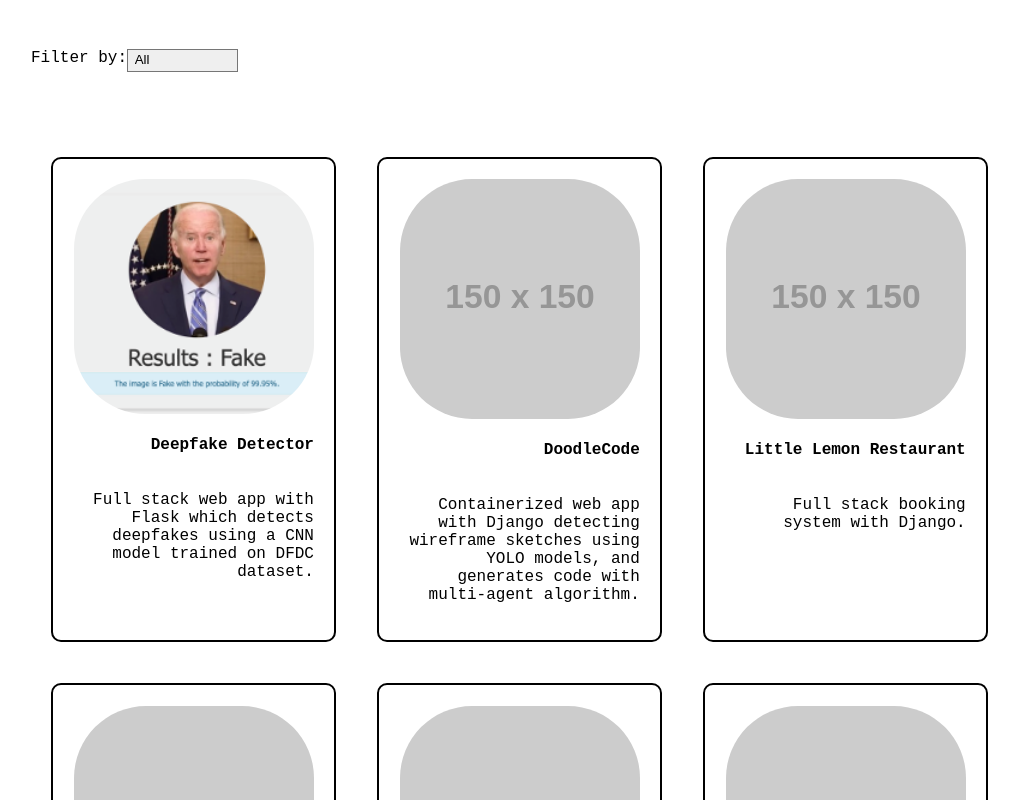
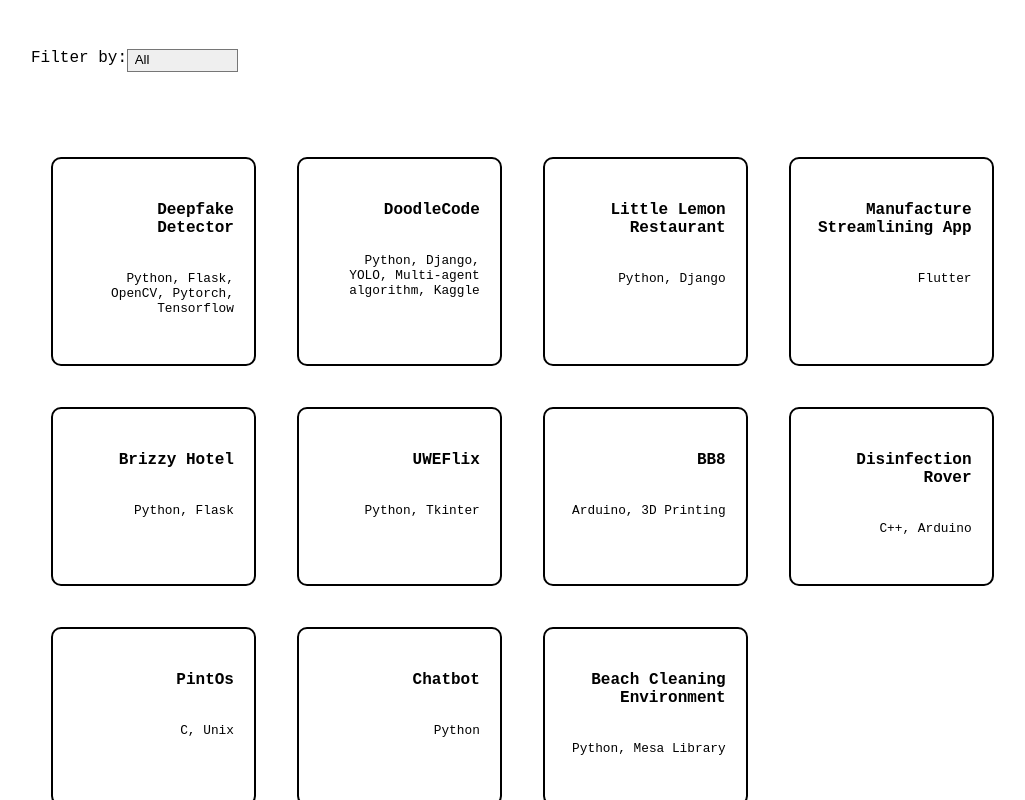
Before and after one commit to njiah/portfolio, a React (Create React App) app: page / in a window 1280 px wide. Shown: the part 920-1720 px from the top of the page, without its empty margins (33-1058 px from the left). Built offline with nearby package versions, Linux system fonts and the light colour scheme.

Commit message:
projects page

```diff
--- a/src/App.css
+++ b/src/App.css
@@ -210,13 +210,12 @@ img {
 }
 
 .card {
-  width: 20%;
-  min-width: 30vh;
-  min-height: auto;
+  width: 10%;
+  min-width: 20vh;
+  height: auto;
   display: flex;
   flex-direction: column;
   align-items: end;
-  flex-wrap: wrap;
   padding: 2%;
   margin: 2%;
   border-style: solid;
@@ -237,6 +236,23 @@ img {
 .card h4:hover{
   font-weight: bold;
 }
+.card p{
+  font-size: 0.8em;
+}
+.more{
+  font-size: 0.8em;
+  display: inline-block;
+  opacity: 0;
+  max-height: 0;
+  overflow: hidden;
+  transition: opacity 0.3s ease, max-height 0.3s ease;
+}
+.card:hover .more{
+  opacity: 1;
+  max-height: 100px;
+  transition: opacity 0.3s ease, max-height 0.3s ease;
+}
+
 
 
 
@@ -262,7 +278,3 @@ img {
   background-color: whitesmoke;
   color: black;
 }
-.filter img {
-  border-radius: 30%;
-  width: 30vh;
-}
--- a/src/components/Navbar.js
+++ b/src/components/Navbar.js
@@ -62,7 +62,7 @@ const VeritcalNav = (props) => {
         );
         }, {
             root: null,
-            threshold: 0.5
+            threshold: 0.2
         });
         sections.forEach((section) => {
             observer.observe(section);
@@ -70,7 +70,6 @@ const VeritcalNav = (props) => {
         return () => {
             sections.forEach((section) => {
                 observer.unobserve(section);
-
             });
         };
     }, []);
--- a/src/components/Projects.js
+++ b/src/components/Projects.js
@@ -6,8 +6,8 @@ import deepfake from '../img/deepfake.png';
 function Projects() {
     const projects = [
         {
-            id: 1,
             title: "Deepfake Detector",
+            subtitle: "Python, Flask, OpenCV, Pytorch, Tensorflow",
             description: "Full stack web app with Flask which detects deepfakes using a CNN model trained on DFDC dataset.",
             image: deepfake,
             link: "https://github.com/njiah/deepfake_detector",
@@ -15,6 +15,7 @@ function Projects() {
         },
         {
             title: "DoodleCode",
+            subtitle: "Python, Django, YOLO, Multi-agent algorithm, Kaggle",
             description: "Containerized web app with Django detecting wireframe sketches using YOLO models, and generates code with multi-agent algorithm.",
             image: "https://via.placeholder.com/150",
             link: "",
@@ -22,34 +23,35 @@ function Projects() {
         },
         {
             title: "Little Lemon Restaurant",
+            subtitle: "Python, Django",
             description: "Full stack booking system with Django.",
-            image: "https://via.placeholder.com/150",
-            link: "",
+            link: "https://github.com/njiah/littleLemon",
             type: "Personal"
         },
         {
             title: "Manufacture Streamlining App",
-            description: "Flutter app which streamlines manufacturing process.",
-            image: "https://via.placeholder.com/150",
-            link: "",
+            subtitle: "Flutter",
+            description: "Mobile app for Starling Cycles to streamline manufacturing process.",
+            link: "https://github.com/njiah/starlingcycles",
             type: "Work"
         },
         {
             title: "Brizzy Hotel",
+            subtitle: "Python, Flask",
             description: "Full stack hotel booking web application with Flask.",
-            image: "https://via.placeholder.com/150",
             link: "",
             type: "Academic"
         },
         {
             title: "UWEFlix",
+            subtitle: "Python, Tkinter",
             description: "Tkinter project for movie booking.",
-            image: "https://via.placeholder.com/150",
             link: "",
             type: "Academic"
         },
         {
             title: "BB8",
+            subtitle: "Arduino, 3D Printing",
             description: "Star Wars character inspired robot with 3D printed head and remote controlled body with Arduino.",
             image: BB8,
             link: "https://www.linkedin.com/in/ngwe-sandar-linn-63990a1ba/details/projects/",
@@ -57,11 +59,30 @@ function Projects() {
         },
         {
             title: "Disinfection Rover",
+            subtitle: "C++, Arduino",
             description: "Remote controlled rover written in C++ for disinfecting surfaces donated to the quarantine hospital in Yangon.",
             image: Rover,
             link: "https://www.linkedin.com/in/ngwe-sandar-linn-63990a1ba/details/projects/",
             type: "Personal"
         },
+        {
+            title: "PintOs",
+            subtitle: "C, Unix",
+            description: "Operating system project implementing system calls, and exploitation.",
+            link: "",
+        },
+        {
+            title: "Chatbot",
+            subtitle: "Python",
+            description: "Simple Chatbot with NLP.",
+            link: "",
+        },
+        {
+            title: "Beach Cleaning Environment",
+            subtitle: "Python, Mesa Library",
+            description: "Agent-based model for beach cleaning.",
+            link: "",
+        }
     ];
     const [selectedProjects, setSelectedProjects] = useState('All');
 
@@ -77,8 +98,10 @@ function Projects() {
         }
     });
 
+    const [showMore, setshowMore] = useState(false);
+
   return (
-    <div className="white">
+    <div className="white" id="projects">
         <h1>Projects</h1>
         <div className='filter'>
             <label>Filter by:</label>
@@ -89,17 +112,18 @@ function Projects() {
                 <option value="Work">Work</option>
             </select>
         </div>
-        <div className="filter">
+        <div className="filter" id="projects">
             {filteredProjects.map((project) => (
-                <a href={project.link} key={project.id} className="card">
-                    <img src={project.image} alt="Deepfake Detector" />
+                <a href={project.link} className="card">
                     <h4>{project.title}</h4>
-                    <p>{project.description}</p>
+                    <p>{project.subtitle}
+                        <span className="more">{project.description}</span>
+                    </p>
                 </a>
             ))}
         </div>
     </div>
-  );
+    )
 }
 
 export default Projects;
```
